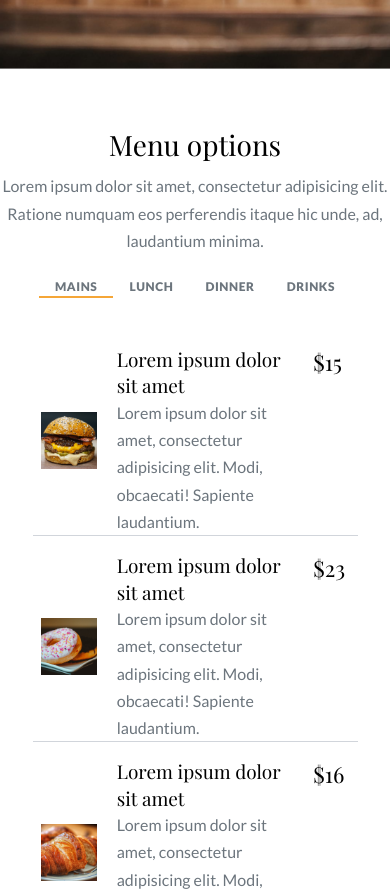
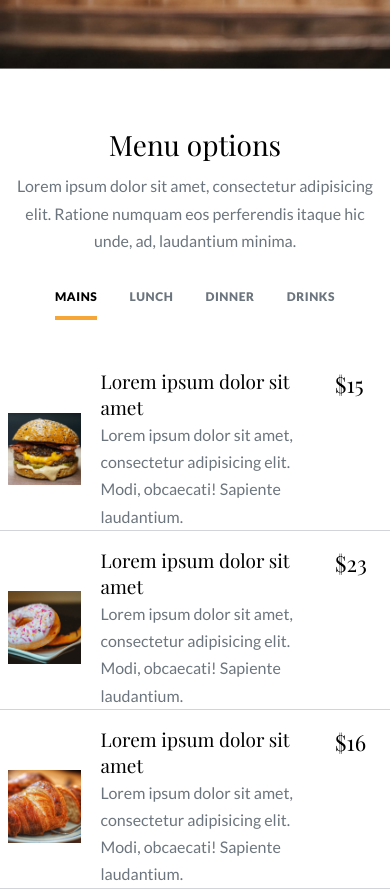
Before and after one commit to Iceblockp/Touche-cafe, a React (Vite) app: page / in a window 390 px wide. Shown: the part 2685-3576 px from the top of the page. Built offline with nearby package versions, Linux system fonts and the light colour scheme; a web font is replaced by a local one.

Commit message:
menu responsive

```diff
--- a/src/components/Menu.jsx
+++ b/src/components/Menu.jsx
@@ -9,9 +9,9 @@ import img31 from "../../image/31.jpg";
 const Menu = () => {
   return (
     <section className="  py-7 border-b border-b-gray-300">
-      <div className=" container mx-auto mb-10">
+      <div className="  mx-auto mb-10">
         <div className="flex justify-center">
-          <div className=" text-center max-w-md  ">
+          <div className=" text-center max-w-[540px] px-[16px] ">
             <h1 className=" font-heading font-[400] text-[1.75rem] leading-[1.4] mb-2">
               Menu options
             </h1>
@@ -24,18 +24,20 @@ const Menu = () => {
         {/* //category */}
         <div className="flex justify-center mb-12 ">
           <div className=" font-[900] text-[.75rem] text-[#6c757d] tracking-[0.05em] ">
-            <button className=" border-b-2 border-b-[#f5a637] py-[8px]} px-[16px]">
-              MAINS
+            <button className="  py-[8px]} px-[16px] text-black">
+              <div className="border-b-[4px] py-[10px] border-b-[#f5a637]">
+                MAINS
+              </div>
             </button>
-            <button className=" py-[8px]} px-[16px]">LUNCH</button>
-            <button className=" py-[8px]} px-[16px]">DINNER</button>
-            <button className=" py-[8px]} px-[16px]">DRINKS</button>
+            <button className=" hover:text-black py-[8px]} px-[16px]">LUNCH</button>
+            <button className=" hover:text-black py-[8px]} px-[16px]">DINNER</button>
+            <button className=" hover:text-black py-[8px]} px-[16px]">DRINKS</button>
           </div>
         </div>
 
         {/* food item */}
         <div className=" ">
-          <div className=" grid grid-cols-1 w-10/12 mx-auto lg:grid-cols-2 gap-4">
+          <div className=" grid grid-cols-1 max-w-[540px] md:max-w-[720px] lg:max-w-[960px] xl:max-w-[1140] mx-auto md:grid-cols-2 gap-4">
             <div className=" font-[400] border-b border-b-gray-300">
               <div className=" grid grid-cols-12 gap-3">
                 <div className=" col-span-3 flex justify-center items-center p-2 ">
--- a/tailwind.config.js
+++ b/tailwind.config.js
@@ -8,6 +8,12 @@ export default {
   theme: {
     fontFamily: {
       'sans': ['Lato', 'sans-serif'],
+    },
+    screens: {
+      sm: '480px',
+      md: '768px',
+      lg: '992px',
+      xl: '1200px',
     },
 
     extend: {
```
